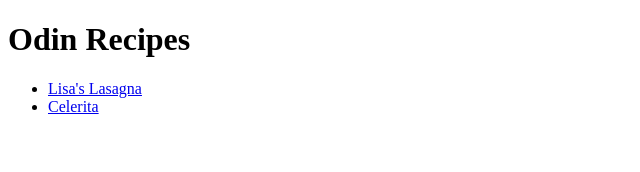
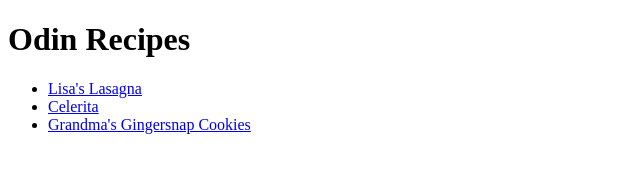
Before and after one commit to UmairAfzal5/odin-recipes, a plain HTML site: page index.html in a window 1280 px wide. Shown: the whole page, without its empty margins (0-640 px from the left). Drawn offline with Linux system fonts and the light colour scheme.

Commit message:
added a link to the gignersnap cookies webpage

```diff
--- a/index.html
+++ b/index.html
@@ -9,6 +9,7 @@
     <ul>
         <li><a href="/recipes/lasagna.html">Lisa's Lasagna</a></li>
         <li><a href="/recipes/celerita.html">Celerita</a></li>
+        <li><a href="/recipes/gingersnap-cookies.html">Grandma's Gingersnap Cookies</a></li>
     </ul>
 </body>
 </html>
```
